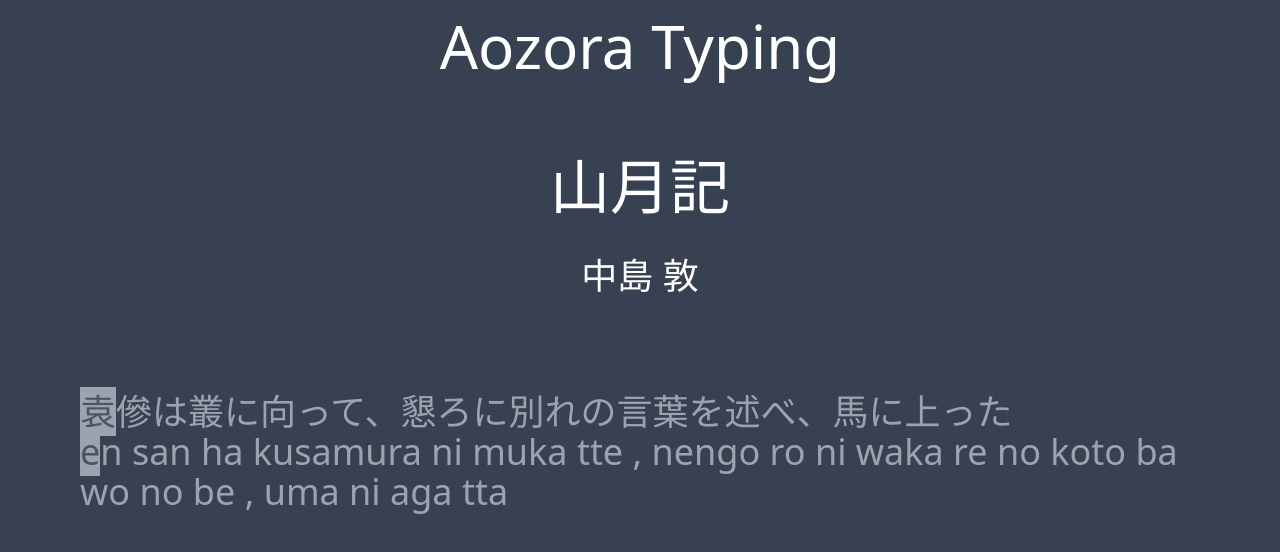
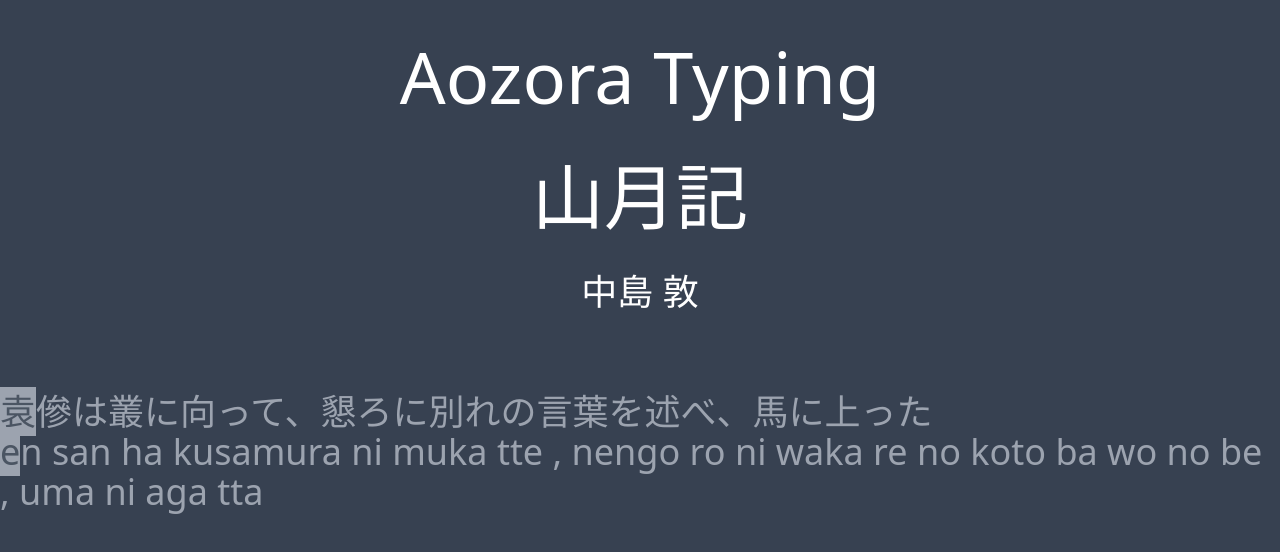
Before and after one commit to hayapo/Aozora-Typing, a React (Vite) app: page / in a window 1280 px wide. Shown: the top 552 px of the page. Built offline with nearby package versions, Linux system fonts and the light colour scheme.

Commit message:
[style] スタイリングのロジック周りの修正

```diff
--- a/src/App.tsx
+++ b/src/App.tsx
@@ -4,12 +4,12 @@ import { TypingPage } from "./components/page/TypingPage"
 function App() {
   const siteTitle= "Aozora Typing"
   return (
-    <>
-      <div className="mt-4 flex justify-center">
+    <div className="flex justify-center">
+      <div className="absolute top-0 my-10">
         <Title titleText={siteTitle}/>
       </div>
       <TypingPage />
-    </>
+    </div>
   )
 }
 
--- a/src/components/atoms/Title.tsx
+++ b/src/components/atoms/Title.tsx
@@ -4,7 +4,7 @@ type Props = {
 
 export const Title: React.FC<Props> = ({ titleText }) => {
   return (
-    <div className="text-6xl">
+    <div className="text-4xl md:text-7xl">
       {titleText}
     </div>
   )
--- a/src/components/molecules/WorkDetail.tsx
+++ b/src/components/molecules/WorkDetail.tsx
@@ -6,11 +6,13 @@ type Props = {
   url: string
 }
 
-export const WorkDetail: React.FC<Props> = ({ title, author, url}) => {
+export const WorkDetail: React.FC<Props> = ({ title, author, url }) => {
+  const titleText = `作品: ${title}`
+  const authorText = `著者: ${author}`
   return (
     <div className="grid gap-y-10">
-      <Text text={title} />
-      <Text text={author} />
+      <Text text={titleText} />
+      <Text text={authorText} />
       <a
         href={url}
         rel="noopener"
--- a/src/components/organisms/TypingArea.tsx
+++ b/src/components/organisms/TypingArea.tsx
@@ -83,11 +83,11 @@ export const TypingArea: React.FC<Props> = ({...props}) => {
   }
 
   return (
-    <div className="grid gap-y-[1rem]">
-      <div className="my-20 text-center">
+    <div className="grid gap-y-20 md:my-[-15rem] ">
+      <div className="text-center">
         <WorkTitleAuhtor title={props.typeData.title} author={props.typeData.author} />
       </div>
-      <div className=" mx-20 min-h-screen flex-row items-center">
+      <div className="">
         <div>
           <TypedTextCorrect typedTextCorrect={displayTextSplitByLine[currentLine].slice(0, currentDisplayIndex)} />
           { isMissed ? (
--- a/src/components/organisms/TypingResult.tsx
+++ b/src/components/organisms/TypingResult.tsx
@@ -21,7 +21,7 @@ export const TypingResult: React.FC<Props> = ({
   return (
     <div className="mt-[7rem]">
       <div>
-        <div className="mb-10 text-6xl">
+        <div className="mb-10 text-center text-5xl font-bold">
           {"タイピング成績"}
         </div>
         <div className="ml-14">
@@ -39,7 +39,7 @@ export const TypingResult: React.FC<Props> = ({
           </div>
         </div>
       </div>
-      <div className="my-20 text-center">
+      <div className="my-20 grid gap-8 text-center">
         <WorkDetail title={typeData.title} author={typeData.author} url={typeData.url} />
       </div>
     </div>
--- a/src/components/page/TypingPage.tsx
+++ b/src/components/page/TypingPage.tsx
@@ -19,13 +19,7 @@ export const TypingPage: React.FC = () => {
   }, [])
 
   return (
-    <>
-      {/* <ResultTemplate
-        typeData={currentTypeData}
-        correctTypeAmount={correctTypeAmount}
-        allTypeAmount={allTypeAmount}
-        typingDuration={typingDuration}
-      /> */}
+    <div>
       {isFinished ? (
         <ResultTemplate
           typeData={currentTypeData}
@@ -44,6 +38,6 @@ export const TypingPage: React.FC = () => {
         />
       )
       }
-    </>
+    </div>
   )
 }
--- a/src/components/templates/TypingTemplate.tsx
+++ b/src/components/templates/TypingTemplate.tsx
@@ -20,7 +20,7 @@ export const TypingTemplate: React.FC<Props> = ({
 }) => {
   return (
     <TypingArea
-      typeData={typeData}
+      typeData={ typeData }
       isFinished = { isFinished }
       setIsFinished = { setIsFinished }
       setCorrectTypeAmount = { setCorrectTypeAmount }
--- a/src/index.css
+++ b/src/index.css
@@ -10,7 +10,7 @@
 body {
   @apply m-0;
   @apply flex;
+  @apply min-h-screen;
   @apply place-content-center;
-  @apply max-h-screen;
-  @apply overflow-hidden;
+  @apply place-items-center;
 }
--- a/tailwind.config.cjs
+++ b/tailwind.config.cjs
@@ -1,5 +1,6 @@
 /** @type {import('tailwindcss').Config} */
 module.exports = {
+  mode: "jit",
   content: [
     "./index.html",
     "./src/**/*.{js,ts,jsx,tsx}",
```
